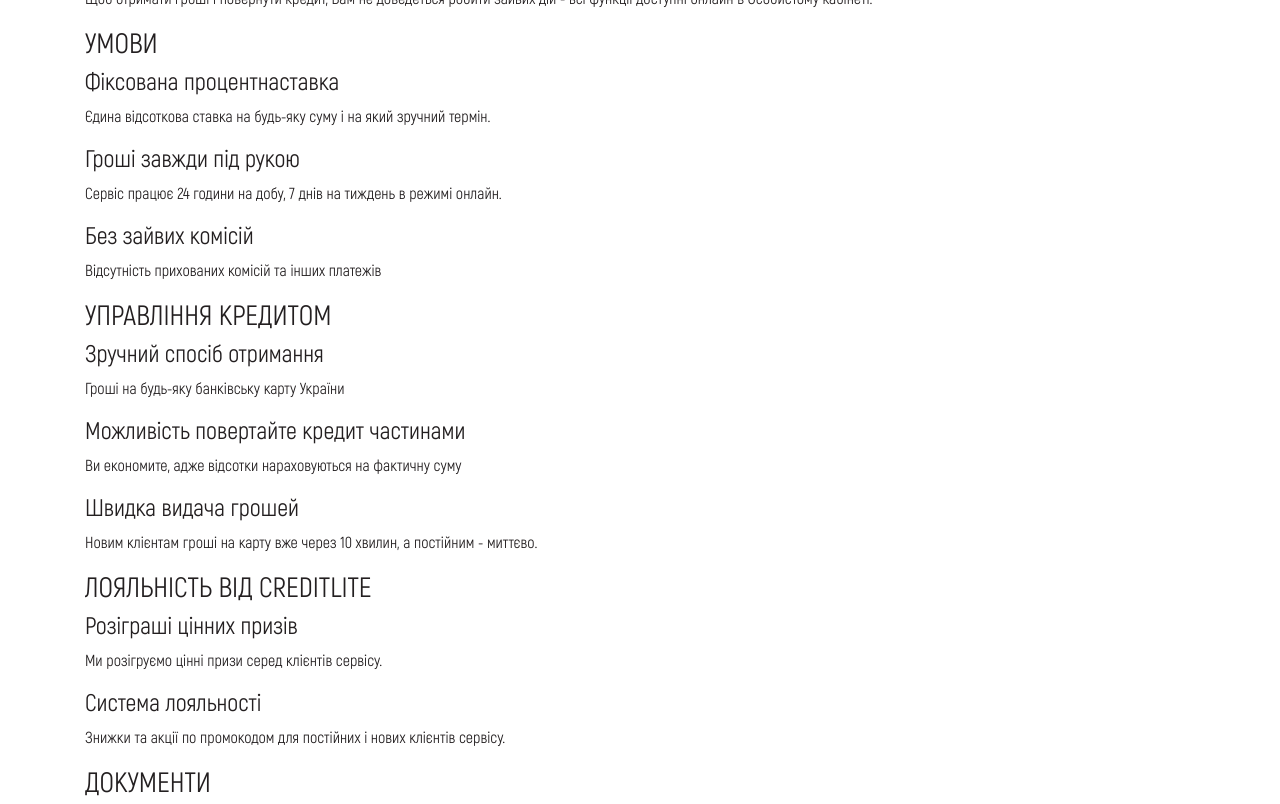
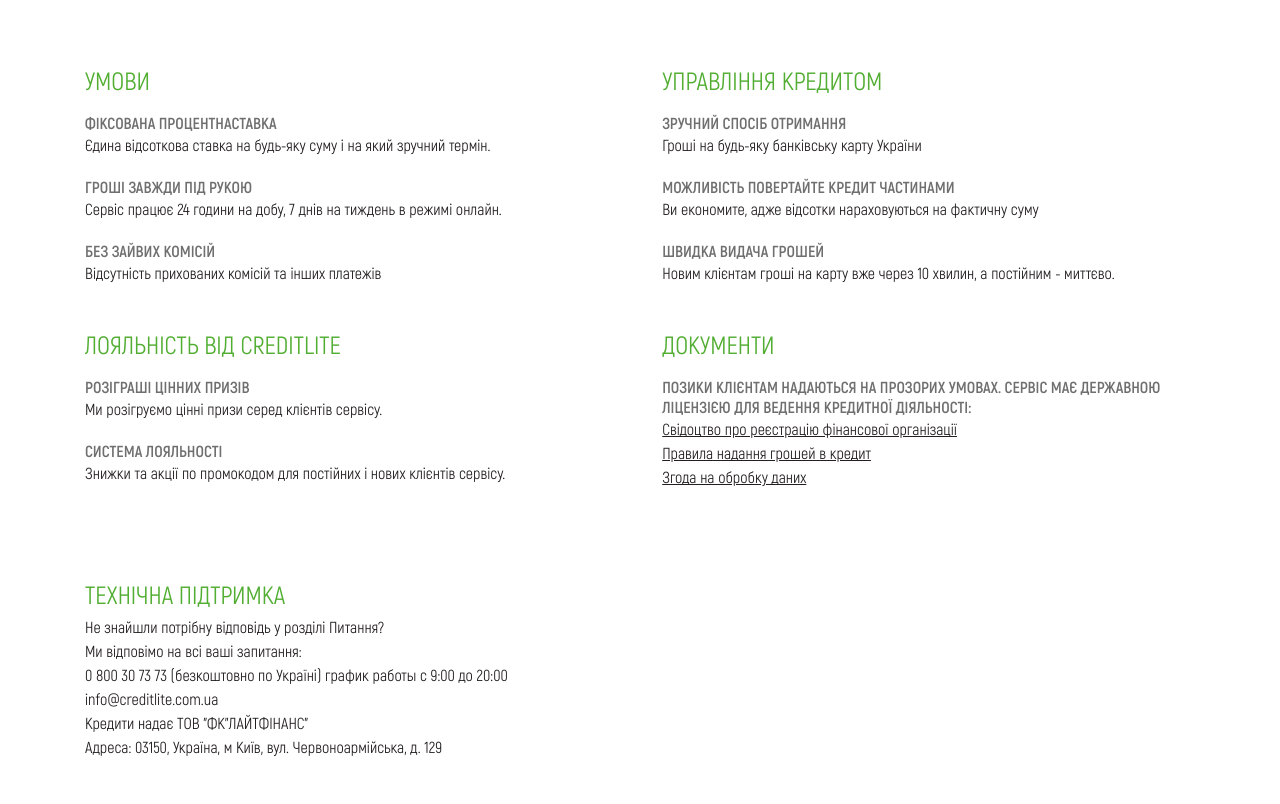
Before and after one commit to BondYuriy/creditlite, a website: page src/about-us.html in a window 1280 px wide. Shown: the part 351-1155 px from the top of the page. Drawn offline with nearby package versions, Linux system fonts and the light colour scheme; files that its build step writes are made by us from their sources.

Commit message:
adds about-us page

```diff
--- a/src/about-us.html
+++ b/src/about-us.html
@@ -99,7 +99,7 @@
                 Щоб отримати гроші і повернути кредит, Вам не доведеться робити зайвих дій - всі функції доступні онлайн
                 в Особистому кабінеті.</p>
             </div>
-            <ul>
+            <ul class="about-us-content-list">
               <li>
                 <h3>УМОВИ</h3>
                 <h4>Фіксована процентнаставка</h4>
--- a/src/sass/pages/about-us.scss
+++ b/src/sass/pages/about-us.scss
@@ -8,4 +8,71 @@
     text-transform: uppercase;
     margin-bottom: 30px;
   }
+
+  & .about-us-content {
+    margin-bottom: 70px;
+
+    & h2 {
+      color: #52ae32;
+      font-size: 25px;
+      font-weight: 500;
+      line-height: 26px;
+      text-transform: uppercase;
+    }
+  }
+
+  & .about-us-content-list {
+    display: flex;
+    justify-content: space-between;
+    flex-wrap: wrap;
+    margin-bottom: 50px;
+
+    & li {
+      flex: 0 0 48%;
+      margin-bottom: 30px;
+
+      & h3 {
+        color: #52ae32;
+        font-size: 25px;
+        font-weight: 500;
+        line-height: 26px;
+        text-transform: uppercase;
+      }
+
+      & h4 {
+        margin: 0;
+        color: #706f6f;
+        font-size: 16px;
+        font-weight: 700;
+        line-height: 18px;
+        text-transform: uppercase;
+        margin-top: 20px;
+        line-height: 20px;
+      }
+
+      & a {
+        display: block;
+        font-weight: 500;
+        font-size: 16px;
+        color: #231f20;
+        text-decoration: underline;
+
+        &:hover {
+          color: $orange-color;
+        }
+      }
+    }
+  }
+
+  & .about-us-contact {
+    margin-bottom: 50px;
+
+    & h2 {
+      color: #52ae32;
+      font-size: 25px;
+      font-weight: 500;
+      line-height: 26px;
+      text-transform: uppercase;
+    }
+  }
 }
```
Also changed, not shown: build/about-us.html, build/css/styles.css.
